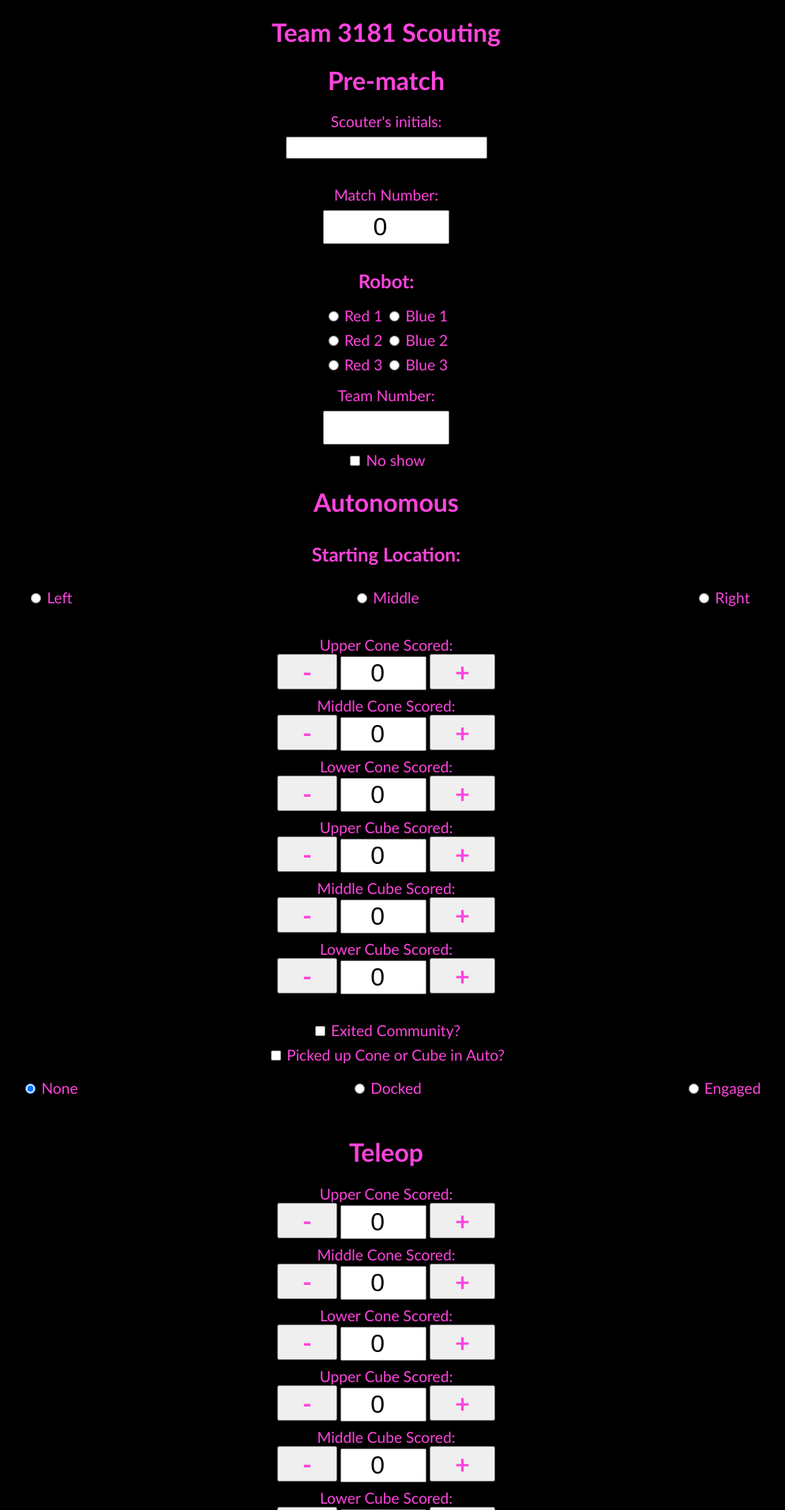
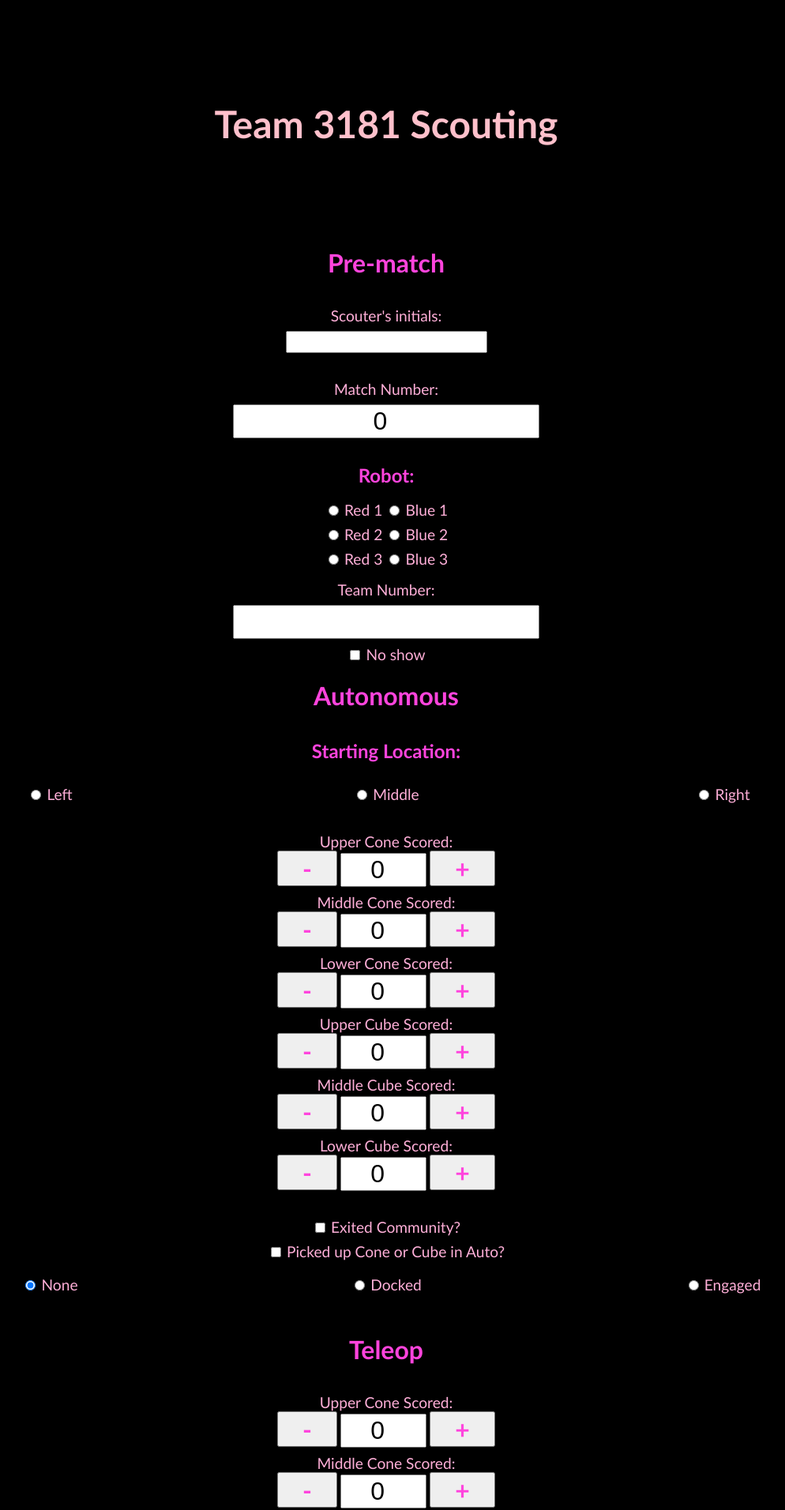
Before and after one commit to Hammyboi/Fully-Integrated-Scouting-and-Tracking, a PHP site: the page made by ISS - Offline QR/index.html in a window 1280 px wide. Shown: the top 1912 px of the page at 79% size, without its empty margins (151-1145 px from the left). Run offline with PHP 8.4, Linux system fonts and the light colour scheme.

Commit message:
Making formatting more convenient.

```diff
--- a/ISS - Offline QR/index.html
+++ b/ISS - Offline QR/index.html
@@ -9,7 +9,7 @@
 </head>
 <body onload="setupqr()">
     <div class="scouting_form">
-    <h1>Team 3181 Scouting</h1>
+        <h1 class="title">Team 3181 Scouting</h1>
     <!-- Simple JS to implement buttons -->
     <script>
     function increment(id) {
@@ -243,11 +243,11 @@
 
     </form>
 </div>
-<div id="qrdiv" style="width:100%;">
 <form id="qrinp">
 
 </form>
-    <canvas id="qrcanv"></canvas>
+<div id="qrdiv" class="qrdiv">
+    <canvas id="qrcanv" class="qrcode"></canvas>
 </div>
 </body>
 </html>
--- a/ISS - Offline QR/style.css
+++ b/ISS - Offline QR/style.css
@@ -7,7 +7,7 @@ body{
     margin:0px;
     font-size:xx-large;
 }
-h1, h2, h3, p, label, h6{
+h1, h2, h3, p, h6{
     font-family: 'Trebuchet MS', 'Lucida Sans Unicode', 'Lucida Grande', 'Lucida Sans', Arial, sans-serif;
     color: #f4d;
     text-align:center;
@@ -16,10 +16,24 @@ h1, h2, h3, p, label, h6{
 p{
     margin:8px;
 }
+label{
+    font-family: 'Trebuchet MS', 'Lucida Sans Unicode', 'Lucida Grande', 'Lucida Sans', Arial, sans-serif;
+    color: #ffafd8;
+    text-align:center;
+}
 h3{
     margin-top:32px;
     margin-bottom:18px;
     font-size:x-large;
+}
+h1{
+    margin-bottom:36px;
+}
+h1.title{
+    color:pink;
+    font-weight:900;
+    margin:10%;
+    font-size:48px;
 }
 input, label{
     text-align: center;
@@ -33,8 +47,17 @@ input[type="radio"], input[type="checkbox"]{
     align-items: center;
 }
 input[type="number"].BIG{
-    width:12%;
+    width:30%;
 }
 input[type="range"]{
     width:80%;
 }
+.qrdiv{
+    text-align:center;
+    margin:auto;
+}
+.qrcode{
+    width:80%;
+    max-height:80%;
+    margin:10%;
+}
```
Also changed, not shown: ISS - Offline QR/FULLY_CONTAINED.html (+28 -5 lines), 2 other files.
